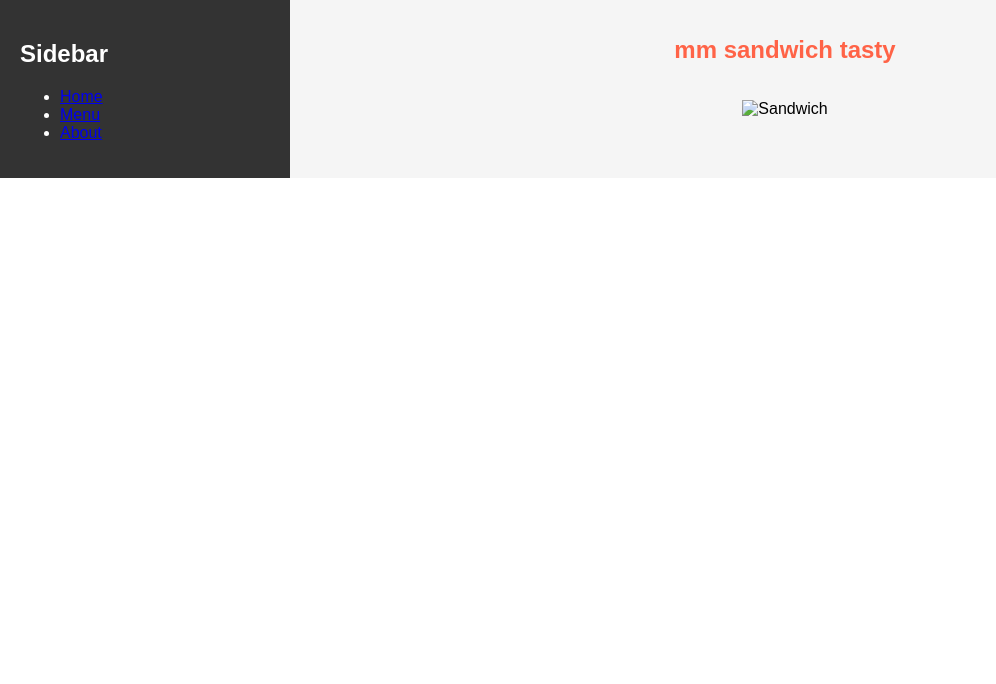
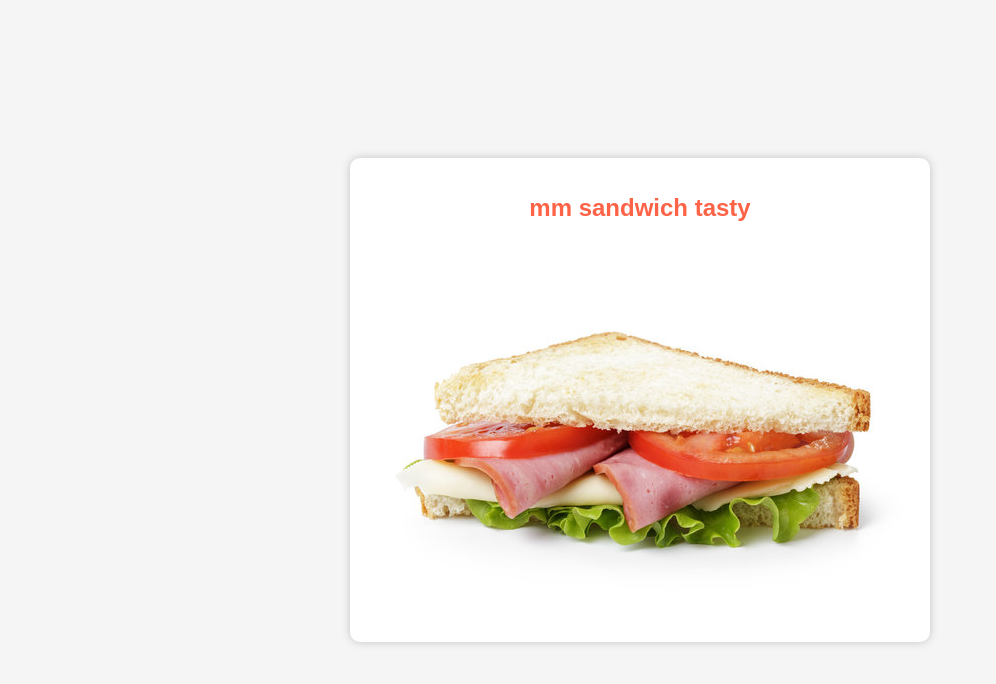
Before and after one commit to SandwhichHandwhich/SandwhichHandwhich.github.io, a plain HTML site: page index.html in a window 1280 px wide. Shown: the whole page, without its empty margins (0-996 px from the left). Drawn offline with Linux system fonts and the light colour scheme.

Commit message:
index updated

```diff
--- a/index.html
+++ b/index.html
@@ -6,23 +6,21 @@
 <title>Sandwich</title>
 <style>
 body {
+background-color: #f5f5f5;
+font-family: 'Arial', sans-serif;
 display: flex;
+align-items: center;
+justify-content: center;
+height: 100vh;
 margin: 0;
-            font-family: 'Arial', sans-serif;
-        }
-
-        .sidebar {
-            width: 250px;
-            background-color: #333;
-            padding: 20px;
-            color: white;
 }
 
 .container {
-            flex-grow: 1;
 text-align: center;
 padding: 20px;
-            background-color: #f5f5f5;
+border-radius: 10px;
+box-shadow: 0 0 10px rgba(0, 0, 0, 0.2);
+background-color: #fff;
 }
 
 h1 {
@@ -38,18 +36,9 @@
 </style>
 </head>
 <body>
-    <div class="sidebar">
-        <h2>Sidebar</h2>
-        <ul>
-            <li><a href="#">Home</a></li>
-            <li><a href="#">Menu</a></li>
-            <li><a href="#">About</a></li>
-        </ul>
-    </div>
-
 <div class="container">
 <h1>mm sandwich tasty</h1>
-        <img src="images/sandwich1.jpg" alt="Sandwich" class="sandwich-image">
+<img src="images/sandwhich1.jpg" alt="Sandwich" class="sandwich-image">
 </div>
 </body>
 </html>
```
Lines whose indentation alone changed are shown as unchanged.
